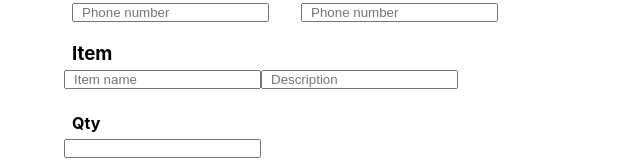
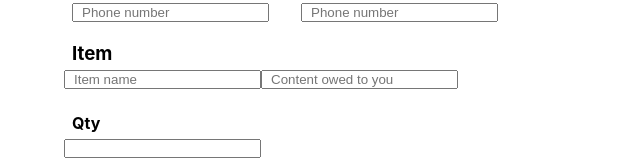
Before and after one commit to kodervine/ceendit-react, a React (Vite) app: page / in a window 1280 px wide. Shown: the part 165-325 px from the top of the page, without its empty margins (0-640 px from the left). Built offline with nearby package versions, Linux system fonts and the light colour scheme.

Commit message:
InvoiceItems rendering with data gotten from useContext - invoiceFormData variable. Plus passing the data via to the InvoiceItems component

```diff
--- a/src/components/InvoiceItems.jsx
+++ b/src/components/InvoiceItems.jsx
@@ -1,25 +1,56 @@
 import React from "react";
 
-const InvoiceItems = () => {
+// Props for the input values are gotten from InvoiceApp page rendered with InvoiceItems name, with data from the useState declared on the useContext component
+const InvoiceItems = ({
+  nameOfInvoiceItemName,
+  nameOfInvoiceItemContent,
+  nameOfInvoiceItemQty,
+  nameOfInvoiceItemTotal,
+  valueOfInvoiceItemName,
+  valueOfInvoiceItemContent,
+  valueOfInvoiceItemQty,
+  valueOfInvoiceItemTotal,
+  onHandleChange,
+}) => {
   return (
     <div>
       <h3>Item</h3>
+      {/* Item name */}
       <input
         type="text"
-        name="item-name"
+        name={nameOfInvoiceItemName}
         id="item-name"
         placeholder="Item name"
+        value={valueOfInvoiceItemName}
+        onChange={onHandleChange}
       />
+      {/* Item Contentt */}
       <input
         type="text"
-        name="item-description"
-        id="item-description"
-        placeholder="Description"
+        name={nameOfInvoiceItemContent}
+        id="item-content"
+        placeholder="Content owed to you"
+        value={valueOfInvoiceItemContent}
+        onChange={onHandleChange}
       />
+      {/* qty */}
       <h4>Qty</h4>
-      <input type="number" name="item-qty" id="item-qty" />
+      <input
+        type="number"
+        name={nameOfInvoiceItemQty}
+        id="item-qty"
+        value={valueOfInvoiceItemQty}
+        onChange={onHandleChange}
+      />
+      {/* Total */}
       <h4>Total</h4>
-      <input type="text" name="item-total" id="item-total" />
+      <input
+        type="text"
+        name={nameOfInvoiceItemTotal}
+        id="item-total"
+        value={valueOfInvoiceItemTotal}
+        onChange={onHandleChange}
+      />
 
       {/* Add new item description */}
       <div>
--- a/src/context.jsx
+++ b/src/context.jsx
@@ -14,9 +14,9 @@ const AppProvider = ({ children }) => {
     billToName: "",
     billToPhoneNumber: "",
     itemName: "",
-    itemDescription: "",
+    itemContent: "",
     itemQty: "",
-    totalPrice: "",
+    itemTotal: "",
   });
 
   const handleInputChange = (e) => {
--- a/src/pages/InvoiceApp.jsx
+++ b/src/pages/InvoiceApp.jsx
@@ -41,7 +41,7 @@ const InvoiceApp = () => {
           valueOfInvoiceFormPhoneNumber={invoiceFormData.billFromPhoneNumber}
           onHandleChange={handleInputChange}
         />
-        {/* Bill to InvoiceForm rendering */}
+        {/* BillTo InvoiceForm rendering */}
         <InvoiceForm
           recipient="Bill to"
           placeholder="who is this email to"
@@ -55,9 +55,19 @@ const InvoiceApp = () => {
         />
       </section>
 
-      {/* Invoice items with qty, description. Passing the props to the InvoiceItems component*/}
+      {/* InvoiceItems rendering with data gotten from useContext - invoiceFormData variable. Plus passing the data via to the InvoiceItems component*/}
       <section>
-        <InvoiceItems />
+        <InvoiceItems
+          nameOfInvoiceItemName="itemName"
+          nameOfInvoiceItemContent="itemContent"
+          nameOfInvoiceItemQty="itemQty"
+          nameOfInvoiceItemTotal="itemTotal"
+          valueOfInvoiceItemName={invoiceFormData.itemName}
+          valueOfInvoiceItemContent={invoiceFormData.itemContent}
+          valueOfInvoiceItemQty={invoiceFormData.itemQty}
+          valueOfInvoiceItemTotal={invoiceFormData.itemTotal}
+          onHandleChange={handleInputChange}
+        />
       </section>
     </main>
   );
```
